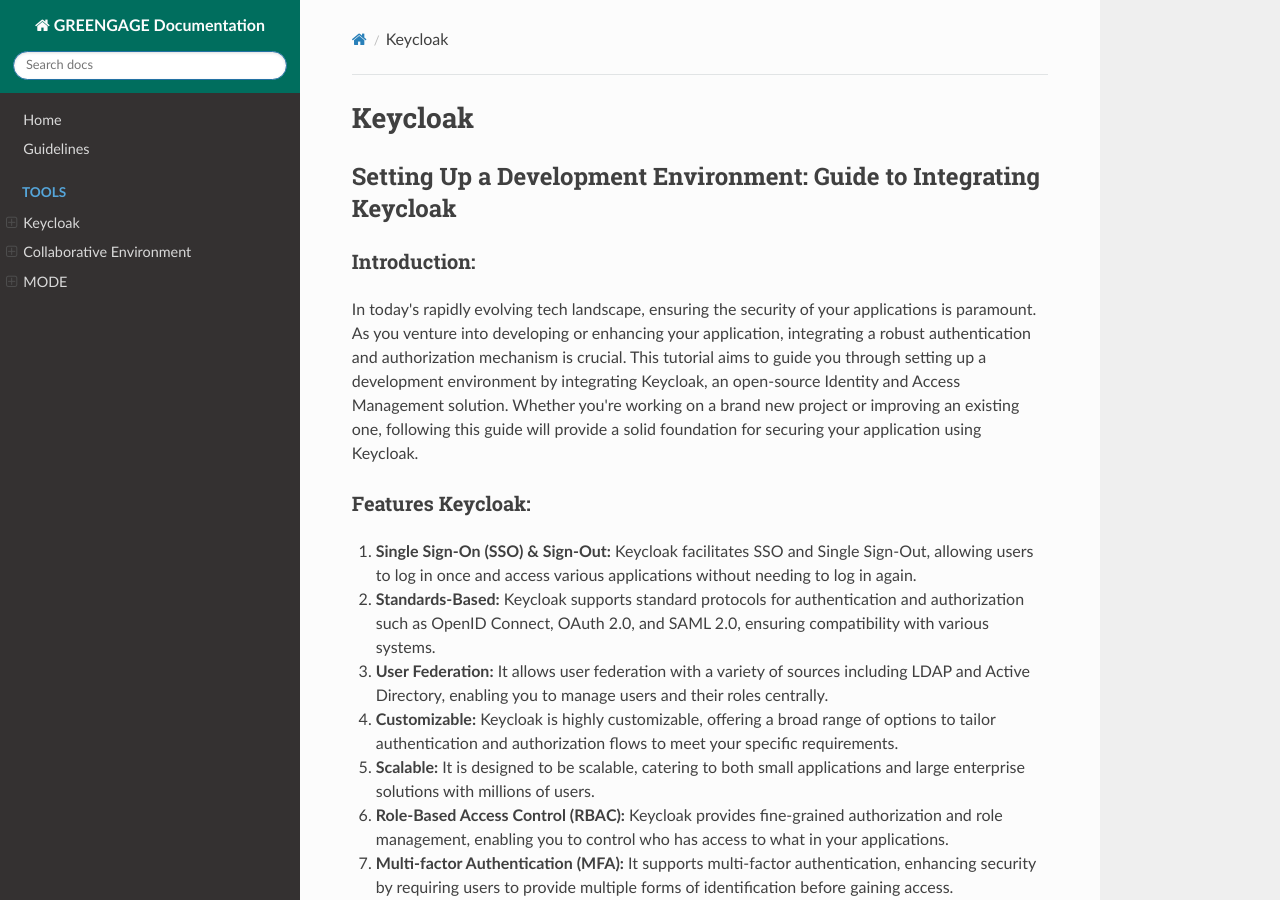
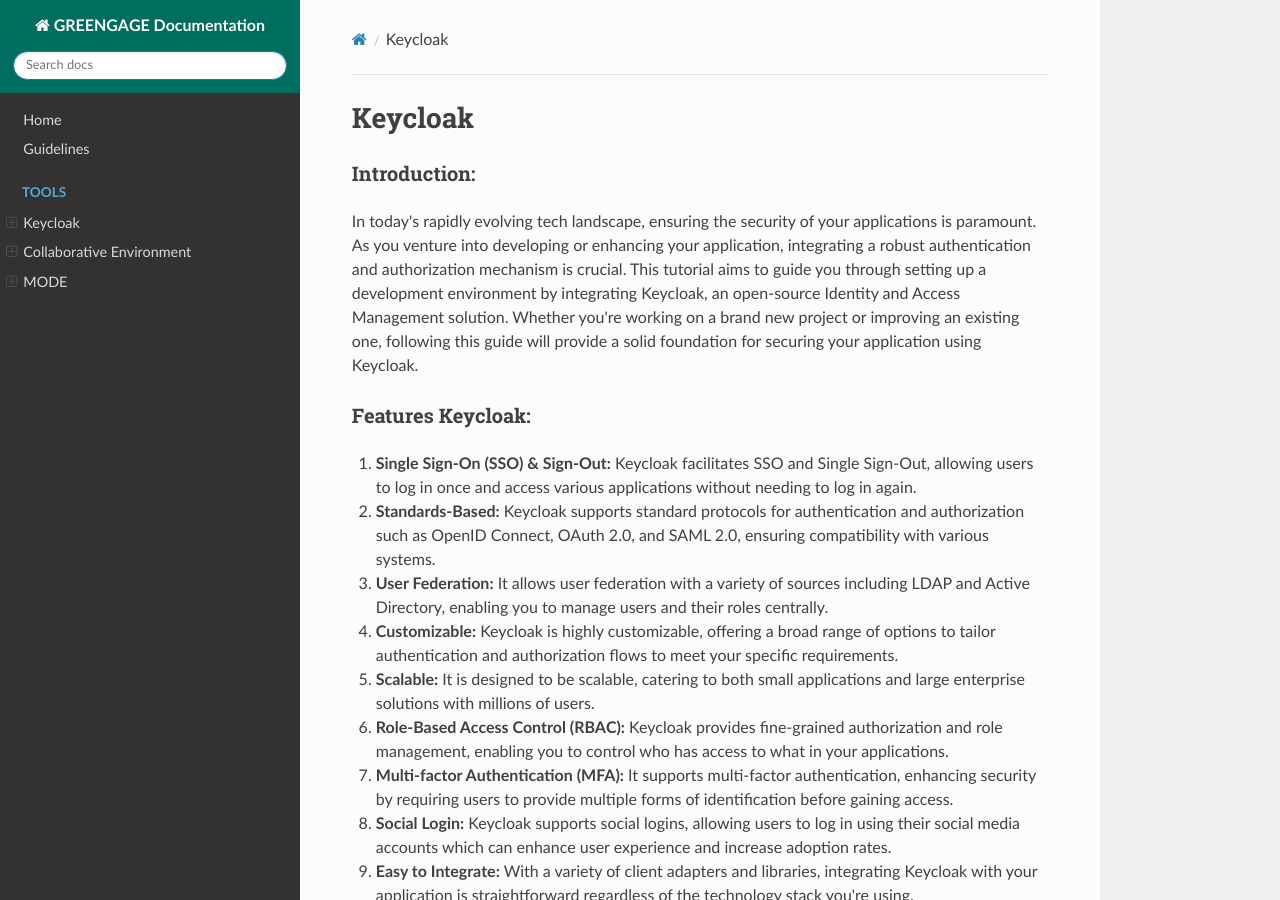
Before and after one commit to Greengage-project/Documentation, an MkDocs documentation site: the page built from docs/tools/keycloak/index.md, in a window 1280 px wide and 900 px high. Built offline with MkDocs 1.6.1, drawn with Linux system fonts in a browser that asks for light colours; nearby versions of some CDN libraries.

Commit message:
Update index.md
Removed unnecesary header ## Setting Up a Development Environment: Guide to Integrating Keycloak

```diff
--- a/docs/tools/keycloak/index.md
+++ b/docs/tools/keycloak/index.md
@@ -1,6 +1,4 @@
 # Keycloak
-
-## Setting Up a Development Environment: Guide to Integrating Keycloak
 
 ### Introduction:
 
```
